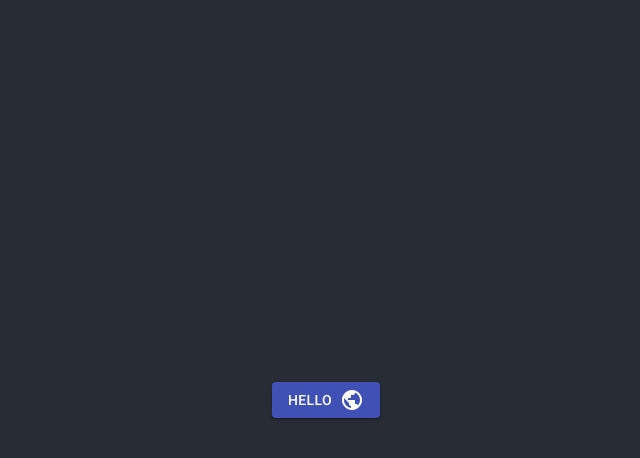
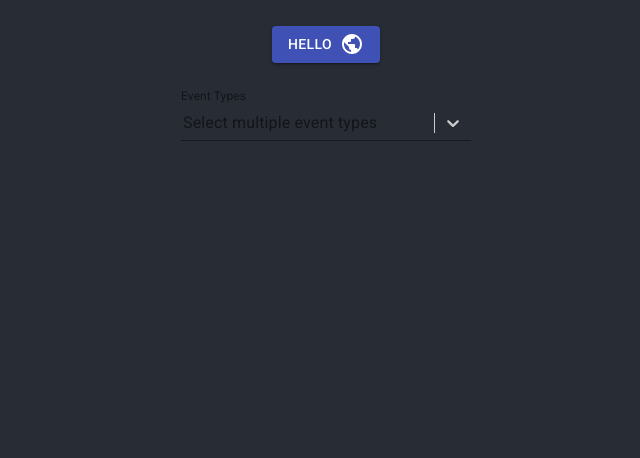
Before and after one commit to Neezurft/whats_on, a React (Create React App) app in the folder front_end/: page / in a window 1280 px wide. Shown: the top 458 px of the page, without its empty margins (314-954 px from the left). Built offline with nearby package versions, Linux system fonts and the light colour scheme; no server answers.

Commit message:
Implementing SportTypeSelector

```diff
--- a/front_end/package.json
+++ b/front_end/package.json
@@ -9,10 +9,12 @@
     "@types/node": "12.7.12",
     "@types/react": "16.9.5",
     "@types/react-dom": "16.9.1",
+    "@types/react-select": "^3.0.5",
     "node-sass": "^4.12.0",
     "react": "^16.10.2",
     "react-dom": "^16.10.2",
     "react-scripts": "3.2.0",
+    "react-select": "^3.0.8",
     "typescript": "3.6.4"
   },
   "scripts": {
--- a/front_end/src/App.tsx
+++ b/front_end/src/App.tsx
@@ -3,6 +3,7 @@ import "./App.scss";
 import PublicIcon from "@material-ui/icons/Public";
 import Button from "@material-ui/core/Button";
 import config from "./config.json";
+import SportTypeSelector from "./Components/Selector";
 
 const apiBaseUrl =
   process.env.NODE_ENV === "development" ? "http://localhost:4000" : config["api-base-url"];
@@ -19,6 +20,7 @@ const App: React.FC = () => {
           </Button>
           <Test />
         </p>
+        <SportTypeSelector onChange={val => console.log(val)} />
       </header>
     </div>
   );
@@ -36,11 +38,11 @@ class Test extends React.Component<{}, State> {
   };
 
   async componentDidMount() {
-    const events = await fetch(apiBaseUrl + "/events-upcoming?type=baseball_match").then(res =>
-      res.json()
-    );
-
-    this.setState({ events });
+    // const events = await fetch(apiBaseUrl + "/events-upcoming?type=baseball_match").then(res =>
+    //   res.json()
+    // );
+    // this.setState({ events });
+    // console.log(JSON.stringify(events, null, 2));
   }
 
   render() {
--- /dev/null
+++ b/front_end/src/Components/Selector.tsx
@@ -0,0 +1,240 @@
+import React, { CSSProperties, HTMLAttributes } from "react";
+import clsx from "clsx";
+import Select from "react-select";
+import { createStyles, emphasize, makeStyles, useTheme, Theme } from "@material-ui/core/styles";
+import Typography from "@material-ui/core/Typography";
+import NoSsr from "@material-ui/core/NoSsr";
+import TextField, { BaseTextFieldProps } from "@material-ui/core/TextField";
+import Paper from "@material-ui/core/Paper";
+import Chip from "@material-ui/core/Chip";
+import MenuItem from "@material-ui/core/MenuItem";
+import CancelIcon from "@material-ui/icons/Cancel";
+import { ValueContainerProps } from "react-select/src/components/containers";
+import { ControlProps } from "react-select/src/components/Control";
+import { MenuProps, NoticeProps } from "react-select/src/components/Menu";
+import { MultiValueProps } from "react-select/src/components/MultiValue";
+import { OptionProps } from "react-select/src/components/Option";
+import { PlaceholderProps } from "react-select/src/components/Placeholder";
+import { SingleValueProps } from "react-select/src/components/SingleValue";
+import { ValueType } from "react-select/src/types";
+import { Omit } from "@material-ui/types";
+import { SportTypes, SportType } from "../Utils/SportTypes";
+
+const useStyles = makeStyles((theme: Theme) =>
+  createStyles({
+    root: {
+      flexGrow: 1,
+      height: 250,
+      minWidth: 290
+    },
+    input: {
+      display: "flex",
+      padding: 0,
+      height: "auto"
+    },
+    valueContainer: {
+      display: "flex",
+      flexWrap: "wrap",
+      flex: 1,
+      alignItems: "center",
+      overflow: "hidden"
+    },
+    chip: {
+      margin: theme.spacing(0.5, 0.25)
+    },
+    chipFocused: {
+      backgroundColor: emphasize(
+        theme.palette.type === "light" ? theme.palette.grey[300] : theme.palette.grey[700],
+        0.08
+      )
+    },
+    noOptionsMessage: {
+      padding: theme.spacing(1, 2)
+    },
+    singleValue: {
+      fontSize: 16
+    },
+    placeholder: {
+      position: "absolute",
+      left: 2,
+      bottom: 6,
+      fontSize: 16
+    },
+    paper: {
+      position: "absolute",
+      zIndex: 1,
+      marginTop: theme.spacing(1),
+      left: 0,
+      right: 0
+    },
+    divider: {
+      height: theme.spacing(2)
+    }
+  })
+);
+
+function NoOptionsMessage(props: NoticeProps<SportType>) {
+  return (
+    <Typography
+      color="textSecondary"
+      className={props.selectProps.classes.noOptionsMessage}
+      {...props.innerProps}
+    >
+      {props.children}
+    </Typography>
+  );
+}
+
+type InputComponentProps = Pick<BaseTextFieldProps, "inputRef"> & HTMLAttributes<HTMLDivElement>;
+
+function inputComponent({ inputRef, ...props }: InputComponentProps) {
+  return <div ref={inputRef} {...props} />;
+}
+
+function Control(props: ControlProps<SportType>) {
+  const {
+    children,
+    innerProps,
+    innerRef,
+    selectProps: { classes, TextFieldProps }
+  } = props;
+
+  return (
+    <TextField
+      fullWidth
+      InputProps={{
+        inputComponent,
+        inputProps: {
+          className: classes.input,
+          ref: innerRef,
+          children,
+          ...innerProps
+        }
+      }}
+      {...TextFieldProps}
+    />
+  );
+}
+
+function Option(props: OptionProps<SportType>) {
+  return (
+    <MenuItem
+      ref={props.innerRef}
+      selected={props.isFocused}
+      component="div"
+      style={{
+        fontWeight: props.isSelected ? 500 : 400
+      }}
+      {...props.innerProps}
+    >
+      {props.children}
+    </MenuItem>
+  );
+}
+
+type MuiPlaceholderProps = Omit<PlaceholderProps<SportType>, "innerProps"> &
+  Partial<Pick<PlaceholderProps<SportType>, "innerProps">>;
+
+function Placeholder(props: MuiPlaceholderProps) {
+  const { selectProps, innerProps = {}, children } = props;
+  return (
+    <Typography color="textSecondary" className={selectProps.classes.placeholder} {...innerProps}>
+      {children}
+    </Typography>
+  );
+}
+
+function SingleValue(props: SingleValueProps<SportType>) {
+  return (
+    <Typography className={props.selectProps.classes.singleValue} {...props.innerProps}>
+      {props.children}
+    </Typography>
+  );
+}
+
+function ValueContainer(props: ValueContainerProps<SportType>) {
+  return <div className={props.selectProps.classes.valueContainer}>{props.children}</div>;
+}
+
+function MultiValue(props: MultiValueProps<SportType>) {
+  return (
+    <Chip
+      tabIndex={-1}
+      label={props.children}
+      className={clsx(props.selectProps.classes.chip, {
+        [props.selectProps.classes.chipFocused]: props.isFocused
+      })}
+      onDelete={props.removeProps.onClick}
+      deleteIcon={<CancelIcon {...props.removeProps} />}
+    />
+  );
+}
+
+function Menu(props: MenuProps<SportType>) {
+  return (
+    <Paper square className={props.selectProps.classes.paper} {...props.innerProps}>
+      {props.children}
+    </Paper>
+  );
+}
+
+const components = {
+  Control,
+  Menu,
+  MultiValue,
+  NoOptionsMessage,
+  Option,
+  Placeholder,
+  SingleValue,
+  ValueContainer
+};
+
+interface Props {
+  onChange: (value: ValueType<SportType>) => void;
+}
+
+export default function IntegrationReactSelect(props: Props) {
+  const classes = useStyles();
+  const theme = useTheme();
+  const [multi, setMulti] = React.useState<ValueType<SportType>>(null);
+
+  const handleChangeMulti = (value: ValueType<SportType>) => {
+    props.onChange(value);
+    setMulti(value);
+  };
+
+  const selectStyles = {
+    input: (base: CSSProperties) => ({
+      ...base,
+      color: theme.palette.text.primary,
+      "& input": {
+        font: "inherit"
+      }
+    })
+  };
+
+  return (
+    <div className={classes.root}>
+      <NoSsr>
+        <Select
+          classes={classes}
+          styles={selectStyles}
+          inputId="react-select-multiple"
+          TextFieldProps={{
+            label: "Event Types",
+            InputLabelProps: {
+              htmlFor: "react-select-multiple",
+              shrink: true
+            }
+          }}
+          placeholder="Select multiple event types"
+          options={SportTypes}
+          components={components}
+          value={multi}
+          onChange={handleChangeMulti}
+          isMulti
+        />
+      </NoSsr>
+    </div>
+  );
+}
--- /dev/null
+++ b/front_end/src/Utils/SportTypes.ts
@@ -0,0 +1,155 @@
+export interface SportType {
+  label: string;
+  value: string;
+}
+
+export const SportTypes: SportType[] = [
+  {
+    value: "american_football_match",
+    label: "American Football Match"
+  },
+  {
+    value: "american_football_outright",
+    label: "American Football Outright"
+  },
+  {
+    value: "baseball_match",
+    label: "Baseball Match"
+  },
+  {
+    value: "baseball_outright",
+    label: "Baseball Outright"
+  },
+  {
+    value: "basketball_match",
+    label: "Basketball Match"
+  },
+  {
+    value: "boxing_match",
+    label: "Boxing Match"
+  },
+  {
+    value: "cricket_match",
+    label: "Cricket Match"
+  },
+  {
+    value: "cricket_outright",
+    label: "Cricket Outright"
+  },
+  {
+    value: "current_affairs",
+    label: "Current Affairs"
+  },
+  {
+    value: "cycling",
+    label: "Cycling"
+  },
+  {
+    value: "darts_match",
+    label: "Darts Match"
+  },
+  {
+    value: "darts_outright",
+    label: "Darts Outright"
+  },
+  {
+    value: "football_match",
+    label: "Football Match"
+  },
+  {
+    value: "football_outright",
+    label: "Football Outright"
+  },
+  {
+    value: "golf_match",
+    label: "Golf Match"
+  },
+  {
+    value: "golf_outright",
+    label: "Golf Outright"
+  },
+  {
+    value: "handball_match",
+    label: "Handball Match"
+  },
+  {
+    value: "horse_racing_race",
+    label: "Horse Racing Race"
+  },
+  {
+    value: "ice_hockey_match",
+    label: "Ice Hockey Match"
+  },
+  {
+    value: "mma_match",
+    label: "Mma Match"
+  },
+  {
+    value: "motorsports_race",
+    label: "Motorsports Race"
+  },
+  {
+    value: "motorsports_outright",
+    label: "Motorsports Outright"
+  },
+  {
+    value: "politics",
+    label: "Politics"
+  },
+  {
+    value: "politics_outright",
+    label: "Politics Outright"
+  },
+  {
+    value: "rowing",
+    label: "Rowing"
+  },
+  {
+    value: "rugby_league_match",
+    label: "Rugby League Match"
+  },
+  {
+    value: "rugby_league_outright",
+    label: "Rugby League Outright"
+  },
+  {
+    value: "rugby_union_match",
+    label: "Rugby Union Match"
+  },
+  {
+    value: "rugby_union_outright",
+    label: "Rugby Union Outright"
+  },
+  {
+    value: "snooker_match",
+    label: "Snooker Match"
+  },
+  {
+    value: "snooker_outright",
+    label: "Snooker Outright"
+  },
+  {
+    value: "tennis_match",
+    label: "Tennis Match"
+  },
+  {
+    value: "tennis_outright",
+    label: "Tennis Outright"
+  },
+  {
+    value: "volleyball_match",
+    label: "Volleyball Match"
+  },
+  {
+    value: "generic",
+    label: "Generic"
+  },
+  {
+    value: "top_level_event",
+    label: "Top Level Event"
+  },
+  {
+    value: "tv_entertainment",
+    label: "Tv Entertainment"
+  }
+];
```
Also changed, not shown: 1 other file (tests, documents, lock files or other folders).
